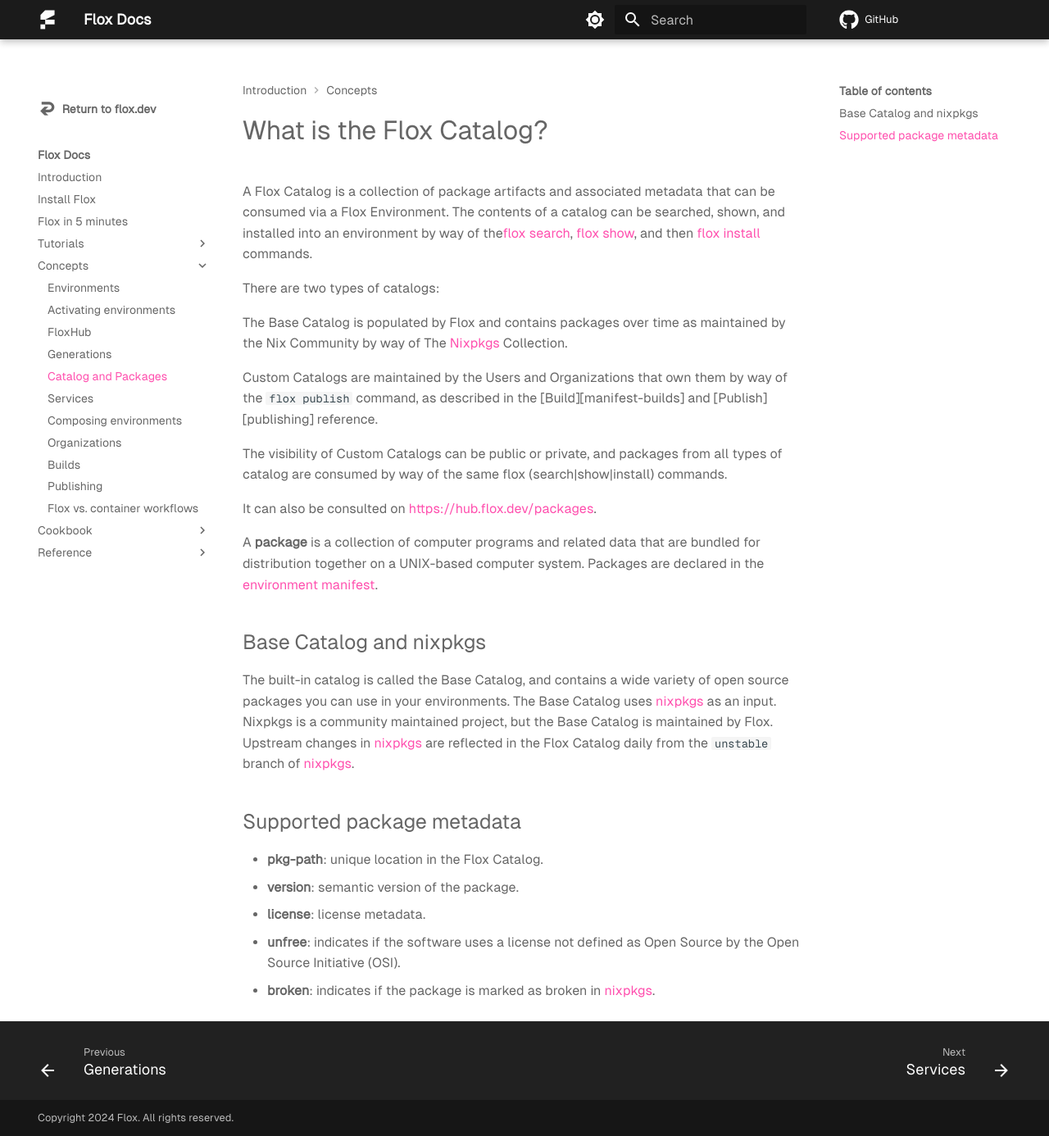
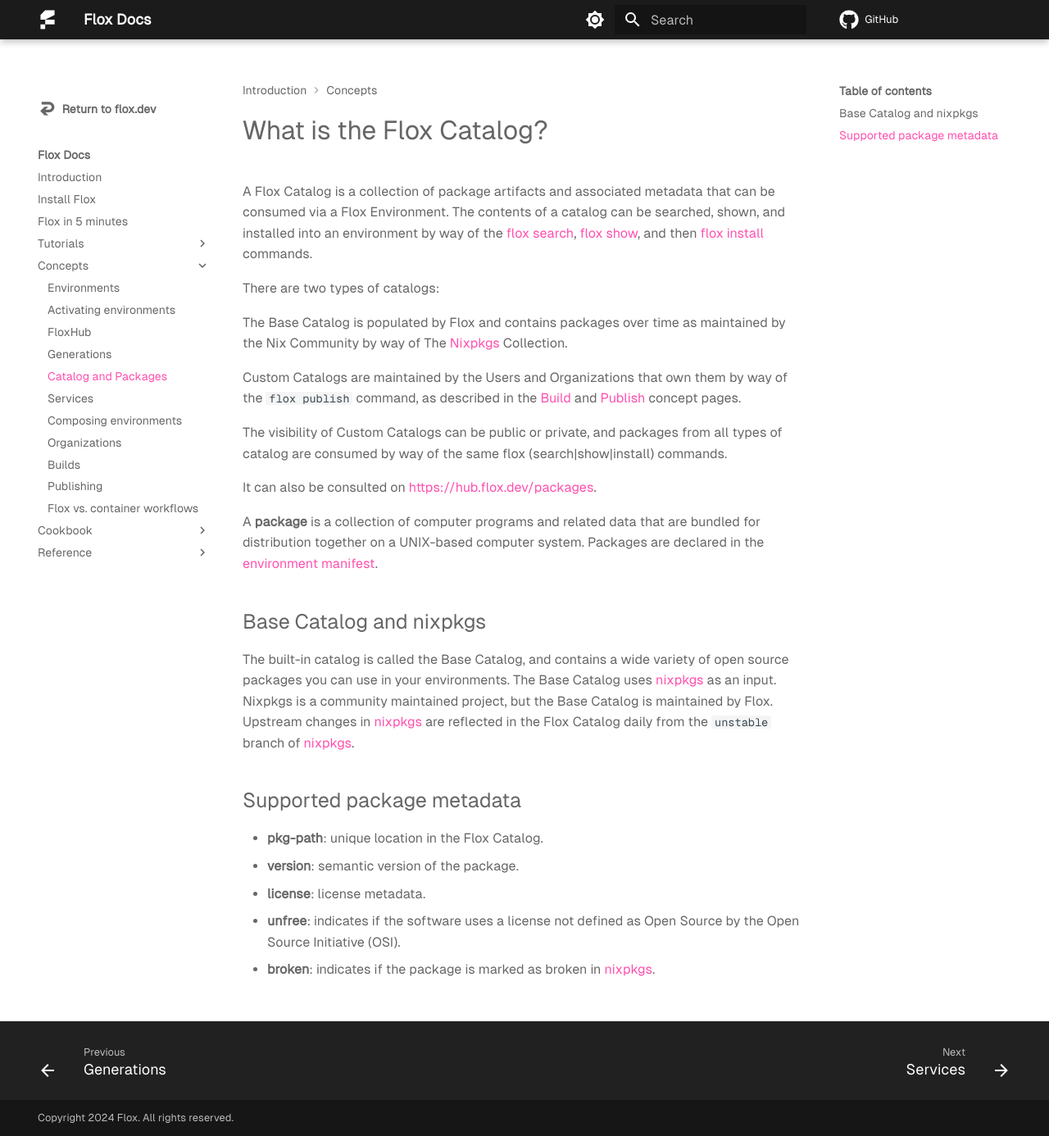
Before and after one commit to flox/floxdocs, an MkDocs documentation site: the page built from docs/concepts/packages-and-catalog.md, in a window 1280 px wide and 1386 px high. Shown: the whole window at 82% size. Built offline with MkDocs 1.6.1 and Material for MkDocs 9.7.7, drawn with Linux system fonts in a browser that asks for light colours; plug-ins that fetch from the network failed and are left out; comment, search, counter and statistics services are not loaded.

Commit message:
chore: fix broken links

```diff
--- a/docs/concepts/packages-and-catalog.md
+++ b/docs/concepts/packages-and-catalog.md
@@ -5,13 +5,13 @@
 
 # What is the Flox Catalog?
 
-A Flox Catalog is a collection of package artifacts and associated metadata that can be consumed via a Flox Environment. The contents of a catalog can be searched, shown, and installed into an environment by way of the[flox search][flox_search], [flox show][flox_show], and then [flox install][flox_install] commands.
+A Flox Catalog is a collection of package artifacts and associated metadata that can be consumed via a Flox Environment. The contents of a catalog can be searched, shown, and installed into an environment by way of the [flox search][flox_search], [flox show][flox_show], and then [flox install][flox_install] commands.
 
 There are two types of catalogs:
 
 The Base Catalog is populated by Flox and contains packages over time as maintained by the Nix Community by way of The [Nixpkgs](https://github.com/nixos/nixpkgs) Collection.
 
-Custom Catalogs are maintained by the Users and Organizations that own them by way of the `flox publish` command, as described in the [Build][manifest-builds] and [Publish][publishing] reference.
+Custom Catalogs are maintained by the Users and Organizations that own them by way of the `flox publish` command, as described in the [Build][manifest-builds] and [Publish][publishing] concept pages.
 
 The visibility of Custom Catalogs can be public or private, and packages from all types of catalog are consumed by way of the same flox (search|show|install) commands.
 
```
Also changed, not shown: other parts of docs/concepts/packages-and-catalog.md (+2 -0 lines).
